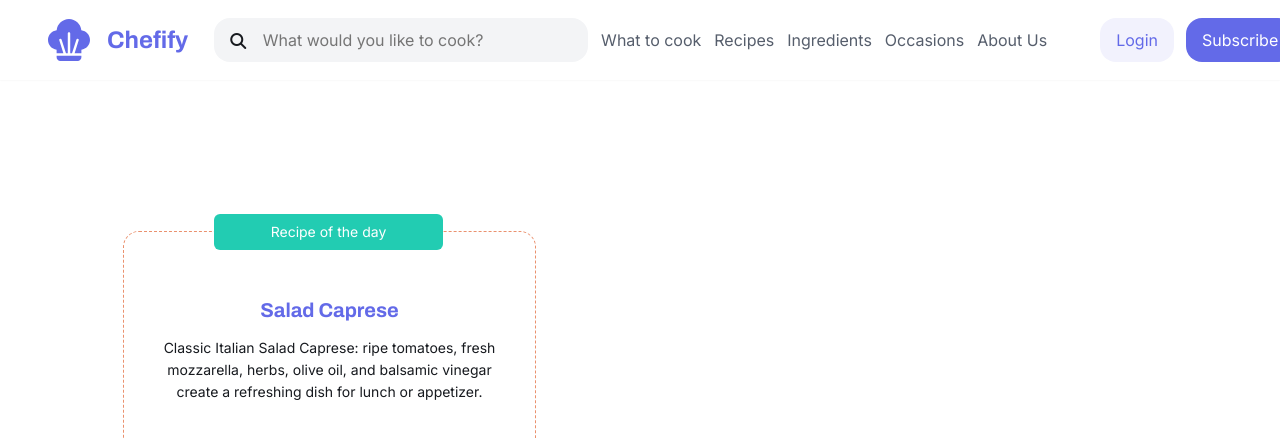
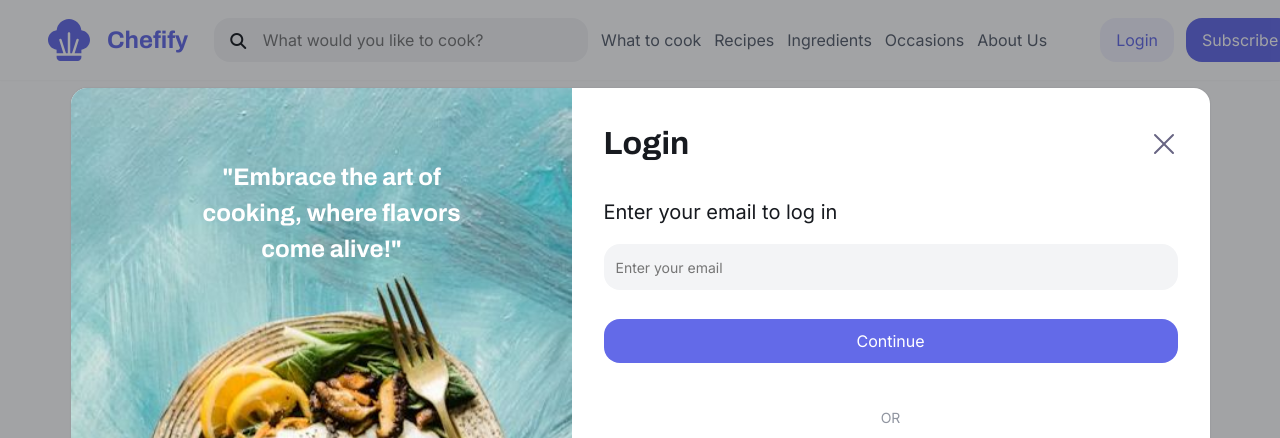
Before and after one commit to trungdang611/HomePageBasic, a plain HTML site: page index.html in a window 1280 px wide. Both pictures are taken after a click on the button "Login". Shown: the top 438 px of the page. Drawn offline with Linux system fonts and the light colour scheme.

Commit message:
create close login modal & event

```diff
--- a/assets/css/styles.css
+++ b/assets/css/styles.css
@@ -585,6 +585,7 @@ footer {
       }
     }
     .modal-login-content {
+      position: relative;
       flex-grow: 1;
       padding: 32px;
       .login-content-title {
@@ -687,6 +688,14 @@ footer {
           border-radius: 6px;
         }
       }
+      .login-content-close {
+        position: absolute;
+        top: 40px;
+        right: 30px;
+        width: 32px;
+        height: 32px;
+        cursor: pointer;
+      }
     }
   }
 }
--- a/index.html
+++ b/index.html
@@ -429,6 +429,11 @@
               Continue with Apple
             </a>
           </div>
+          <img
+            class="login-content-close"
+            src="./assets/icons/phosphor-x.svg"
+            alt=""
+          />
         </div>
       </form>
     </section>
--- a/js/main.js
+++ b/js/main.js
@@ -1,3 +1,19 @@
 const modal = document.querySelector(".modal-section");
+const loginBtn = document.querySelector(".header-actions-login");
+const clostLoginModal = document.querySelector(".login-content-close");
 
-console.log(modal);
+loginBtn.addEventListener("click", () => {
+  modal.style.display = "flex";
+});
+
+clostLoginModal.addEventListener("click", () => {
+  modal.style.display = "none";
+});
+
+window.onclick = (event) => {
+  if (event.target == modal) {
+    modal.style.display = "none";
+  }
+
+  //   console.log(event.target);
+};
```
Also changed, not shown: assets/icons/phosphor-x.svg (added), assets/images/discover-modal-bg.jpg (added).
